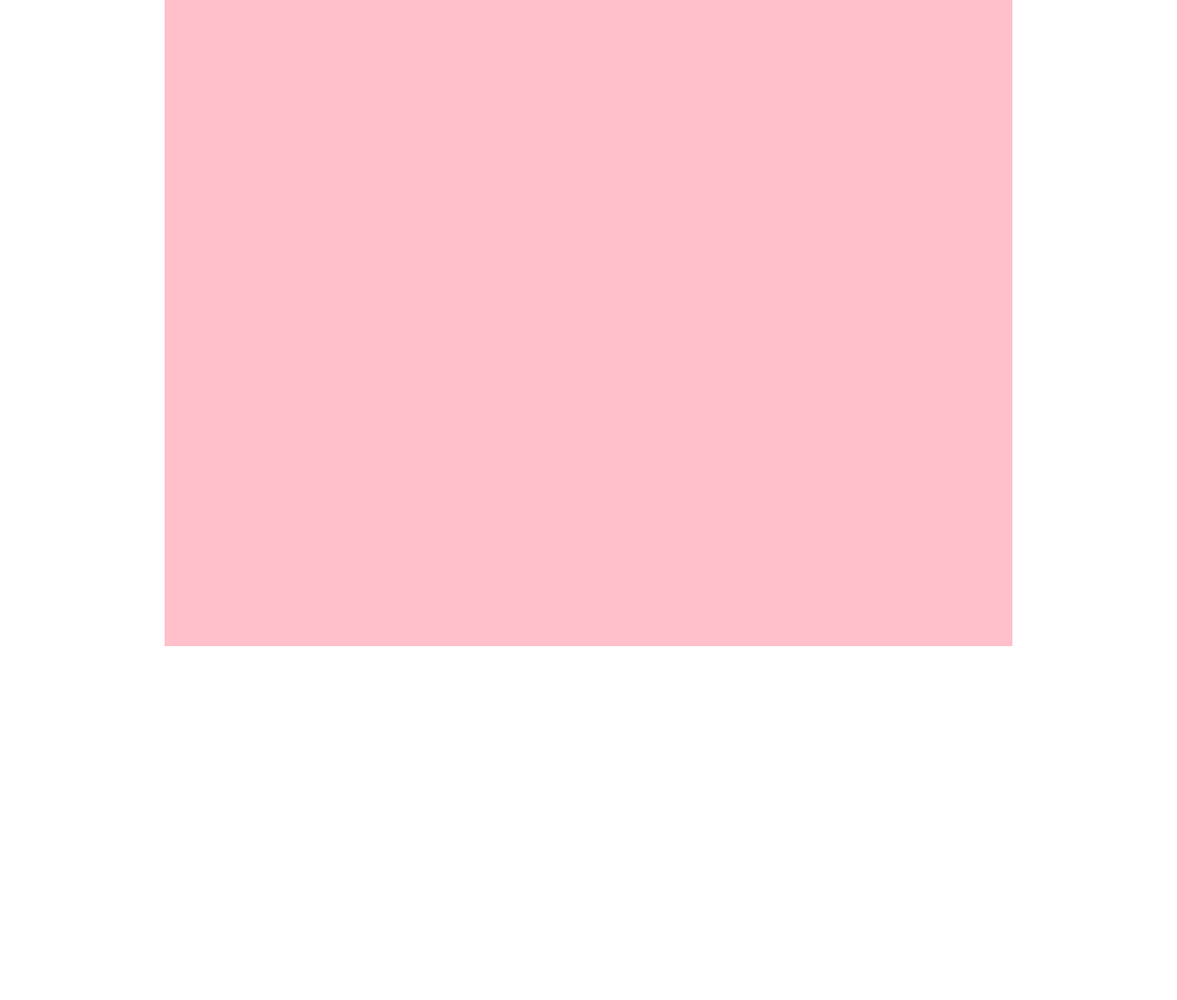
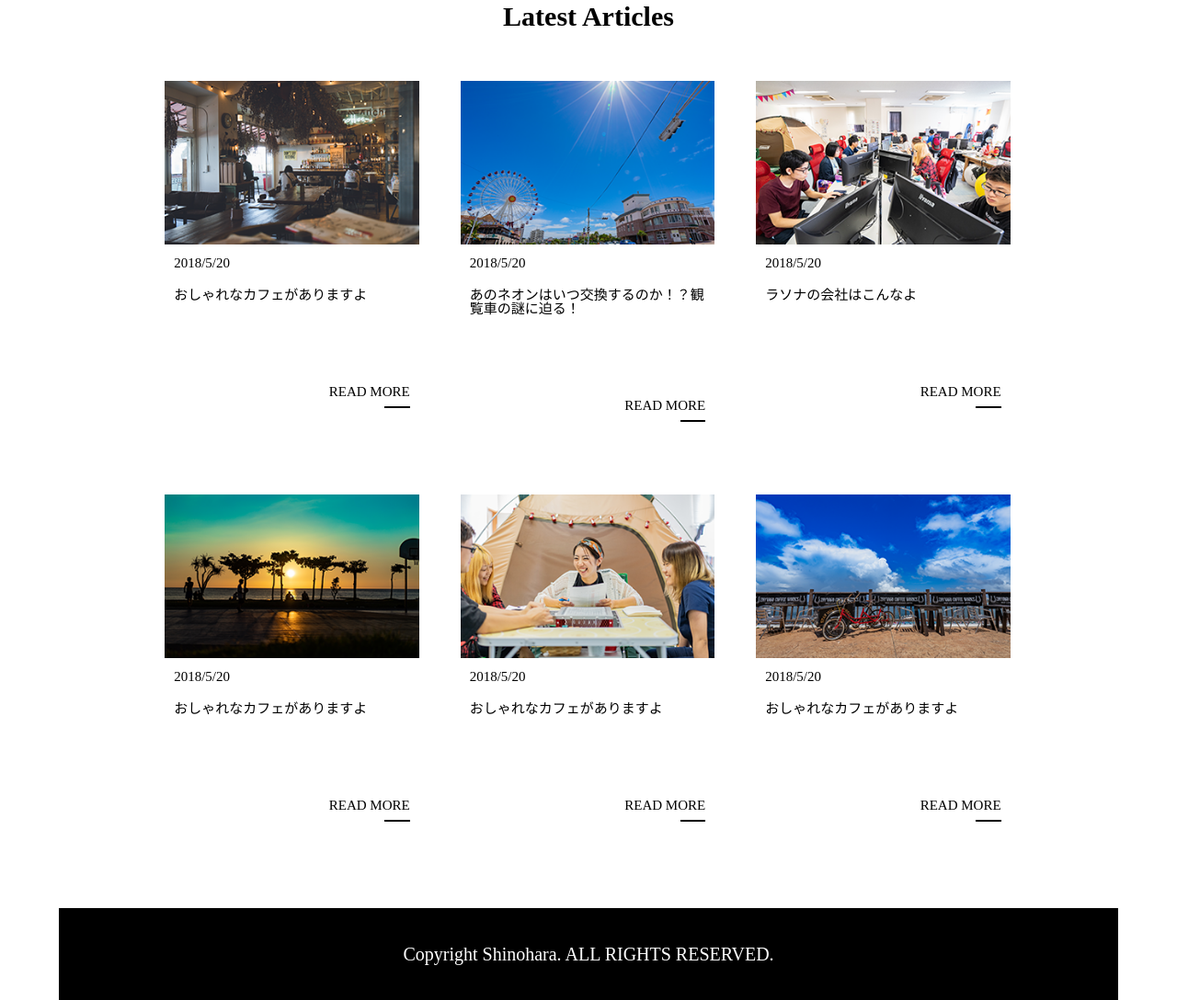
Before and after one commit to koji1218ai/OJT, a plain HTML site: page index.html in a window 1280 px wide. Shown: the part 97-1185 px from the top of the page at 92% size. Before the commit the page ends 800 px from the top, so only its background shows below. Drawn offline with Linux system fonts and the light colour scheme.

Commit message:
no message

```diff
--- a/css/footer.css
+++ b/css/footer.css
@@ -0,0 +1,101 @@
+@charset 'UTF-8';
+
+.y-heading {
+  text-align: center;
+  font-size: 30px;
+  margin-top: 100px;
+}
+
+.y-article {
+  width: 100%;
+}
+
+.y-items {
+  width: 100%;
+  display: flex;
+  flex-wrap: wrap;
+  margin-top: 55px;
+}
+
+.y-item {
+  width: 30%;
+  height: 400px;
+  margin-right: 45px;
+  margin-bottom: 50px;
+  transition-duration: 0.1s;
+}
+
+.y-item:nth-child(3n) {
+  margin-right: 0;
+}
+
+.y-item:hover {
+  transform: scale(1.009);
+  transition-duration: 0.1s;
+  box-shadow: 0 3px 3px rgba(0, 0, 0, 0.4);
+  opacity: 0.8;
+}
+
+.y-item img {
+  width: 100%;
+}
+
+.y-text {
+  font-size: 15px;
+  padding: 10px;
+}
+
+.y-read {
+  text-align: right;
+  font-size: 15px;
+  position: relative;
+  margin-top: 80px;
+  padding-right: 10px;
+}
+
+.y-read:before {
+  content: '';
+  position: absolute;
+  right: 10px;
+  bottom: -10px;
+  width: 10%;
+  height: 2px;
+  background-color: black;
+}
+
+footer {
+  width: 100%;
+}
+
+footer p {
+  color: white;
+  font-size: 20px;
+  background-color: black;
+  padding: 40px 0;
+  text-align: center;
+}
+
+
+@media screen and (max-width: 767px) {
+  .y-heading {
+    font-size: 100px;
+  }
+  .y-items {
+    flex-direction: column;
+    align-items: center;
+  }
+  .y-item {
+    width: 80%;
+    height: 600px;
+    margin-right: 0;
+    margin-bottom: 50px;
+  }
+  .y-image {
+    width: 100%;
+    height: 50px;
+  }
+  .y-item img {
+    width: 100%;
+    height: 400px;
+  }
+}
--- a/css/style.css
+++ b/css/style.css
@@ -2,13 +2,11 @@
 
 body {
   width: 1152px;
-  height: 100vh;
   margin: 0 auto;
 }
 
 .container {
   width: 80%;
   margin: 0 auto;
-  background-color: pink;
-  height: 100vh;
+
 }
--- a/index.html
+++ b/index.html
@@ -1,25 +1,69 @@
 <!DOCTYPE html>
 <html lang="en">
   <head>
-  <meta charset="UTF-8">
-  <meta name="viewport" content="width=device-width, initial-scale=1.0">
-  <meta http-equiv="X-UA-Compatible" content="ie=edge">
+    <meta charset="UTF-8" />
+    <meta name="viewport" content="width=device-width, initial-scale=1.0" />
+    <meta http-equiv="X-UA-Compatible" content="ie=edge" />
     <title>OJT</title>
-  <link rel="stylesheet" href="./css/reset.css">
-  <link rel="stylesheet" href="./css/header.css">
-  <link rel="stylesheet" href="./css/footer.css">
-  <link rel="stylesheet" href="./css/style.css">
+    <link rel="stylesheet" href="./css/reset.css" />
+    <link rel="stylesheet" href="./css/header.css" />
+    <link rel="stylesheet" href="./css/footer.css" />
+    <link rel="stylesheet" href="./css/style.css" />
   </head>
   <body>
-  <header>
-  </header>
+    <header></header>
 
     <div class="container">
       <main></main>
 
-  <section></section>
+      <section class="y-article">
+        <h2 class="y-heading">Latest Articles</h2>
+        <div class="y-items">
+          <div class="y-item">
+
+            <img src="folder/post_img_1.png" alt="" />
+
+            <p class="y-text">2018/5/20</p>
+            <p class="y-text">おしゃれなカフェがありますよ</p>
+            <p class="y-read">READ MORE</p>
+          </div>
+          <div class="y-item">
+            <img src="folder/post_img_2.png" alt="" />
+            <p class="y-text">2018/5/20</p>
+            <p class="y-text">あのネオンはいつ交換するのか！？観覧車の謎に迫る！</p>
+            <p class="y-read">READ MORE</p>
+          </div>
+          <div class="y-item">
+            <img src="folder/post_img_3.png" alt="" />
+            <p class="y-text">2018/5/20</p>
+            <p class="y-text">ラソナの会社はこんなよ</p>
+            <p class="y-read">READ MORE</p>
+          </div>
+          <div class="y-item">
+            <img src="folder/post_img_4.png" alt="" />
+            <p class="y-text">2018/5/20</p>
+            <p class="y-text">おしゃれなカフェがありますよ</p>
+            <p class="y-read">READ MORE</p>
+          </div>
+          <div class="y-item">
+            <img src="folder/post_img_5.png" alt="" />
+            <p class="y-text">2018/5/20</p>
+            <p class="y-text">おしゃれなカフェがありますよ</p>
+            <p class="y-read">READ MORE</p>
+          </div>
+          <div class="y-item">
+            <img src="folder/post_img_6.png" alt="" />
+            <p class="y-text">2018/5/20</p>
+            <p class="y-text">おしゃれなカフェがありますよ</p>
+            <p class="y-read">READ MORE</p>
+
+          </div>
+        </div>
+      </section>
     </div>
 
-  <footer></footer>
+    <footer>
+      <p>Copyright Shinohara. ALL RIGHTS RESERVED.</p>
+    </footer>
   </body>
 </html>
```
Lines whose indentation alone changed are shown as unchanged.
